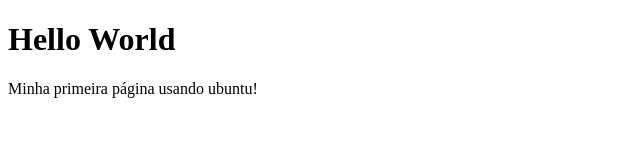
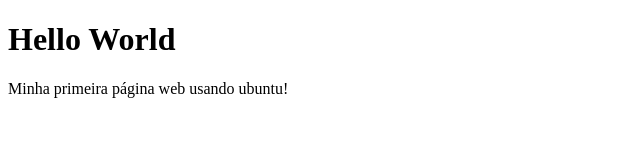
Before and after one commit to AlanMoraisRN/exercicios_ubuntu, a plain HTML site: page index.html in a window 1280 px wide. Shown: the full height of the page, 0-640 px from the left. Drawn offline with Linux system fonts and the light colour scheme.

Commit message:
Primeiro uso no Ubuntu

```diff
--- a/index.html
+++ b/index.html
@@ -6,7 +6,7 @@
 <body>
 
     <h1>Hello World</h1>
-    <p>Minha primeira página usando ubuntu!</p>
+    <p>Minha primeira página web usando ubuntu!</p>
 
 </body>
 </html>
```
